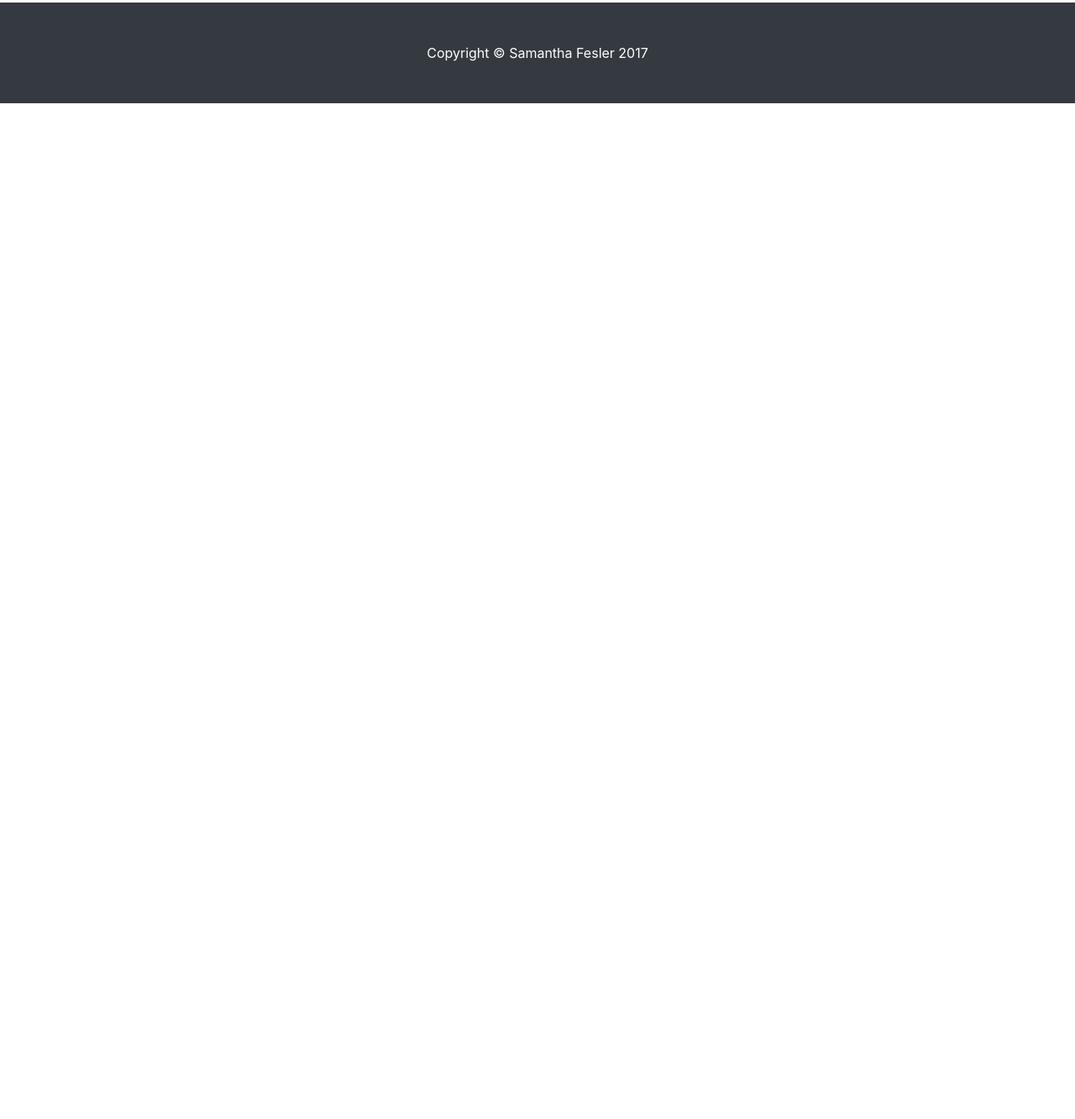
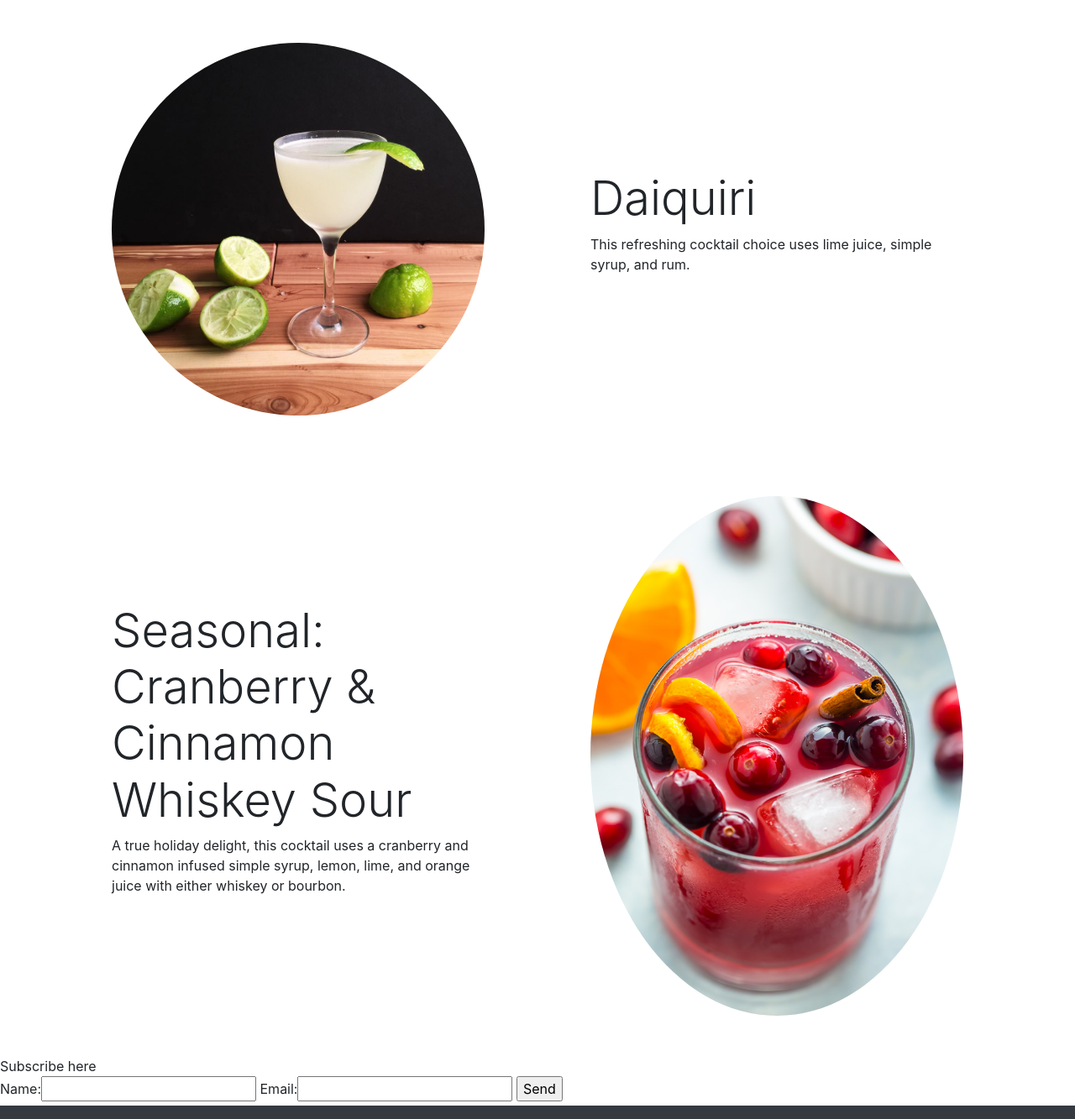
Before and after one commit to LadyKnightSam/LadyKnightSam.github.io, a website: page index.html in a window 1280 px wide. Shown: the part 1867-3200 px from the top of the page at 84% size. Before the commit the page ends 1990 px from the top, so only its background shows below. Drawn offline with Linux system fonts and the light colour scheme.

Commit message:
Added Drinks

```diff
--- a/index.html
+++ b/index.html
@@ -111,6 +111,51 @@
       </div>
     </section>
 
+    <section>
+      <div class="container">
+        <div class="row align-items-center">
+          <div class="col-md-6">
+            <div class="p-5">
+              <img class="img-fluid rounded-circle" src="daiquiri.jpg" alt="">
+            </div>
+          </div>
+          <div class="col-md-6">
+            <div class="p-5">
+              <h2 class="display-4">Daiquiri</h2>
+              <p>This refreshing cocktail choice uses lime juice, simple syrup, and rum.</p>
+            </div>
+          </div>
+        </div>
+      </div>
+    </section>
+
+    <section>
+      <div class="container">
+        <div class="row align-items-center">
+          <div class="col-md-6 order-2">
+            <div class="p-5">
+              <img class="img-fluid rounded-circle" src="cranberry&cinnamonwhiskeysour.jpg" alt="">
+            </div>
+          </div>
+          <div class="col-md-6 order-1">
+            <div class="p-5">
+              <h2 class="display-4">Seasonal: Cranberry & Cinnamon Whiskey Sour</h2>
+              <p>A true holiday delight, this cocktail uses a cranberry and cinnamon infused simple syrup, lemon, lime, and orange juice with either whiskey or bourbon.</p>
+            </div>
+          </div>
+        </div>
+      </div>
+    </section>
+
+    <section>
+      <meta name="referrer" content="origin"> Subscribe <head> here <head>
+          <form action="https://formspree.io/sfesler@asu.edu" method="POST">
+            <label>Name:</label><input type="text" name="name">
+            <label>Email:</label><input type="email" name="_replyto">
+            <input type="submit" value="Send">
+          </form>
+    </section>
+
     <!-- Footer -->
     <footer class="py-5 bg-dark">
       <div class="container">
```
Also changed, not shown: cranberry&cinnamonwhiskeysour.jpg (added), daiquiri.jpg (added).
